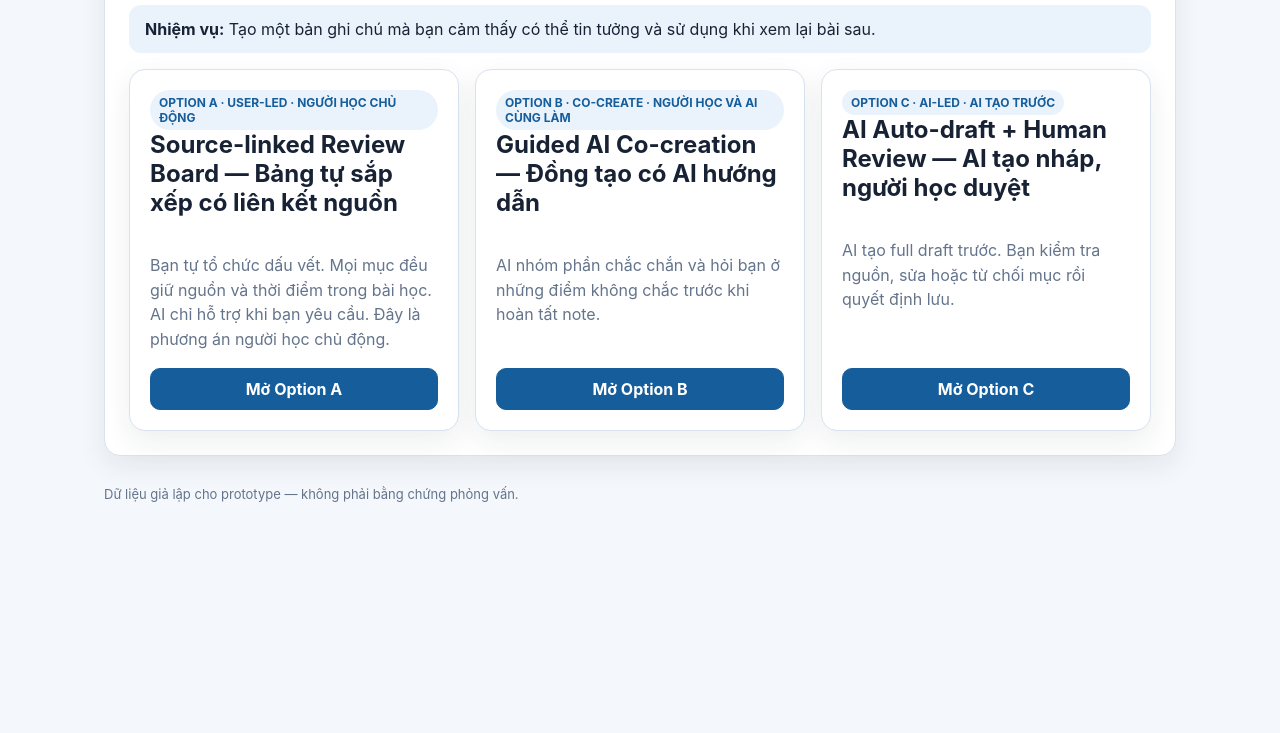
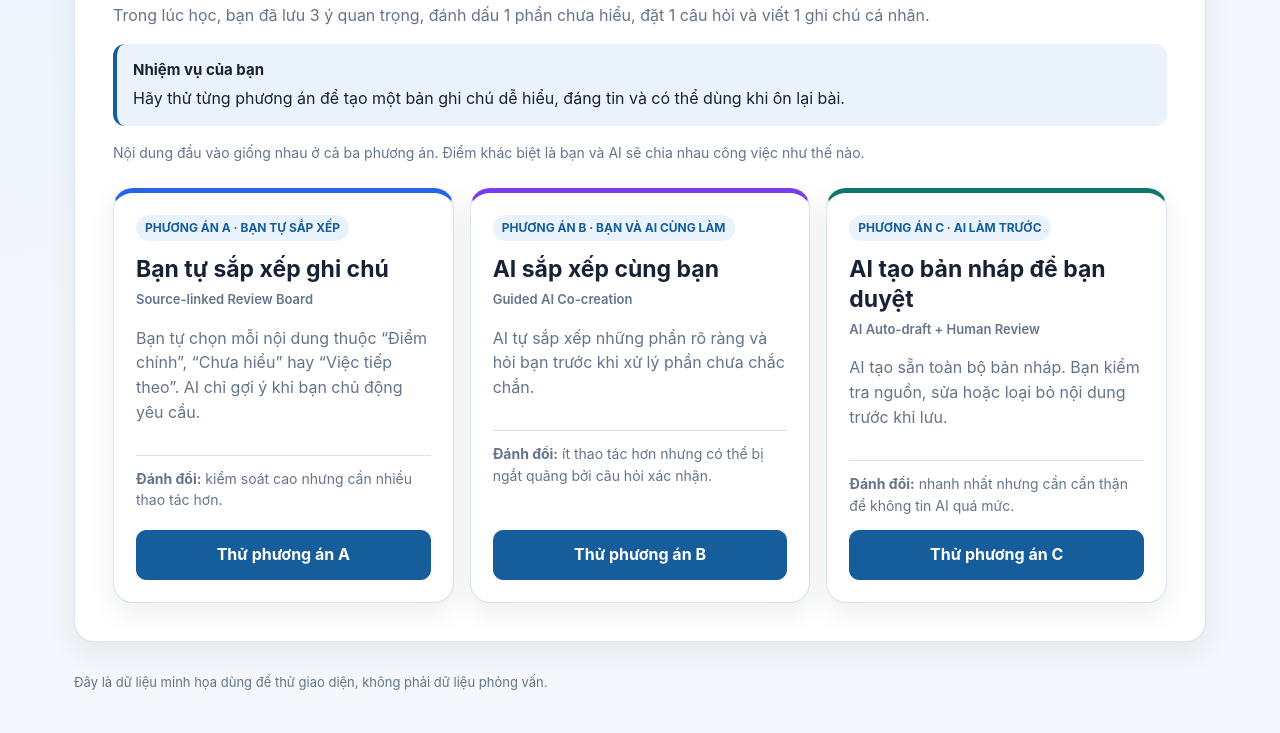
Before and after one commit to DTDung04092004/Track1_Day18_2A202602020_DuongTienDung, a plain HTML site: page prototype/index.html in a window 1280 px wide. Shown: the part 210-943 px from the top of the page. Before the commit the page ends 800 px from the top, so only its background shows below. Drawn offline with Linux system fonts and the light colour scheme.

Commit message:
feat(gate-4): improve Vietnamese prototype usability

```diff
--- a/prototype/index.html
+++ b/prototype/index.html
@@ -9,7 +9,7 @@
     content="width=device-width, initial-scale=1"
   >
 
-  <title>Day 18 — A/B/C Prototype — Prototype ba phương án</title>
+  <title>VLearn — Ba cách tạo ghi chú học tập</title>
 
   <link
     rel="stylesheet"
@@ -25,16 +25,16 @@
 
     <div>
       <div class="brand">
-        VLEARN · Ghi chú học tập cá nhân
+        VLEARN · Sổ tay học tập
       </div>
 
       <div class="lesson">
-        SQL JOINs cơ bản · Bài 4 · Dữ liệu mẫu thử nghiệm
+        Bài 4: SQL JOIN cơ bản · Dữ liệu minh họa
       </div>
     </div>
 
     <span class="badge">
-      COMMON CONTEXT · BỐI CẢNH DÙNG CHUNG
+      CÙNG MỘT BỐI CẢNH CHO A/B/C
     </span>
 
   </div>
@@ -42,37 +42,43 @@
   <section class="panel">
 
     <h1>
-      Bạn vừa hoàn thành bài SQL JOINs
+      Bạn vừa học xong bài SQL JOIN cơ bản
     </h1>
 
     <p class="muted">
-      Bạn đã tạo 3 đoạn đánh dấu, 1 phần “Chưa hiểu”,
-      1 câu hỏi và 1 ghi chú cá nhân.
+      Trong lúc học, bạn đã lưu 3 ý quan trọng, đánh dấu 1 phần chưa hiểu,
+      đặt 1 câu hỏi và viết 1 ghi chú cá nhân.
     </p>
 
     <div class="notice">
-      <strong>Nhiệm vụ:</strong>
-      Tạo một bản ghi chú mà bạn cảm thấy có thể tin tưởng
-      và sử dụng khi xem lại bài sau.
+      <strong>Nhiệm vụ của bạn</strong>
+      <span>Hãy thử từng phương án để tạo một bản ghi chú dễ hiểu, đáng tin và có thể dùng khi ôn lại bài.</span>
     </div>
+
+    <p class="helper intro-helper">
+      Nội dung đầu vào giống nhau ở cả ba phương án. Điểm khác biệt là bạn và AI sẽ chia nhau công việc như thế nào.
+    </p>
 
     <div class="grid">
 
-      <article class="card option-card">
+      <article class="card option-card option-a">
 
         <span class="badge">
-          OPTION A · USER-LED · NGƯỜI HỌC CHỦ ĐỘNG
+          PHƯƠNG ÁN A · BẠN TỰ SẮP XẾP
         </span>
 
         <h2>
-          Source-linked Review Board — Bảng tự sắp xếp có liên kết nguồn
+          Bạn tự sắp xếp ghi chú
         </h2>
 
+        <span class="english-label">Source-linked Review Board</span>
+
         <p>
-          Bạn tự tổ chức dấu vết.
-          Mọi mục đều giữ nguồn và thời điểm trong bài học.
-          AI chỉ hỗ trợ khi bạn yêu cầu. Đây là phương án người học chủ động.
+          Bạn tự chọn mỗi nội dung thuộc “Điểm chính”, “Chưa hiểu” hay “Việc tiếp theo”.
+          AI chỉ gợi ý khi bạn chủ động yêu cầu.
         </p>
+
+        <p class="option-tradeoff"><strong>Đánh đổi:</strong> kiểm soát cao nhưng cần nhiều thao tác hơn.</p>
 
         <div class="spacer"></div>
 
@@ -80,25 +86,28 @@
           class="btn"
           href="option-a.html"
         >
-          Mở Option A
+          Thử phương án A
         </a>
 
       </article>
 
-      <article class="card option-card">
+      <article class="card option-card option-b">
 
         <span class="badge">
-          OPTION B · CO-CREATE · NGƯỜI HỌC VÀ AI CÙNG LÀM
+          PHƯƠNG ÁN B · BẠN VÀ AI CÙNG LÀM
         </span>
 
         <h2>
-          Guided AI Co-creation — Đồng tạo có AI hướng dẫn
+          AI sắp xếp cùng bạn
         </h2>
 
+        <span class="english-label">Guided AI Co-creation</span>
+
         <p>
-          AI nhóm phần chắc chắn và hỏi bạn ở những điểm
-          không chắc trước khi hoàn tất note.
+          AI tự sắp xếp những phần rõ ràng và hỏi bạn trước khi xử lý phần chưa chắc chắn.
         </p>
+
+        <p class="option-tradeoff"><strong>Đánh đổi:</strong> ít thao tác hơn nhưng có thể bị ngắt quãng bởi câu hỏi xác nhận.</p>
 
         <div class="spacer"></div>
 
@@ -106,25 +115,28 @@
           class="btn"
           href="option-b.html"
         >
-          Mở Option B
+          Thử phương án B
         </a>
 
       </article>
 
-      <article class="card option-card">
+      <article class="card option-card option-c">
 
         <span class="badge">
-          OPTION C · AI-LED · AI TẠO TRƯỚC
+          PHƯƠNG ÁN C · AI LÀM TRƯỚC
         </span>
 
         <h2>
-          AI Auto-draft + Human Review — AI tạo nháp, người học duyệt
+          AI tạo bản nháp để bạn duyệt
         </h2>
 
+        <span class="english-label">AI Auto-draft + Human Review</span>
+
         <p>
-          AI tạo full draft trước.
-          Bạn kiểm tra nguồn, sửa hoặc từ chối mục rồi quyết định lưu.
+          AI tạo sẵn toàn bộ bản nháp. Bạn kiểm tra nguồn, sửa hoặc loại bỏ nội dung trước khi lưu.
         </p>
+
+        <p class="option-tradeoff"><strong>Đánh đổi:</strong> nhanh nhất nhưng cần cẩn thận để không tin AI quá mức.</p>
 
         <div class="spacer"></div>
 
@@ -132,7 +144,7 @@
           class="btn"
           href="option-c.html"
         >
-          Mở Option C
+          Thử phương án C
         </a>
 
       </article>
@@ -142,7 +154,7 @@
   </section>
 
   <footer>
-    Dữ liệu giả lập cho prototype — không phải bằng chứng phỏng vấn.
+    Đây là dữ liệu minh họa dùng để thử giao diện, không phải dữ liệu phỏng vấn.
   </footer>
 
 </div>
--- a/prototype/styles.css
+++ b/prototype/styles.css
@@ -7,6 +7,9 @@
 
   --primary: #165d9c;
   --primary-soft: #eaf3fb;
+  --a-accent: #2563eb;
+  --b-accent: #7c3aed;
+  --c-accent: #0f766e;
 
   --warning-bg: #fff7dc;
   --warning-border: #e2b73c;
@@ -33,8 +36,12 @@ body {
     "Segoe UI",
     sans-serif;
 
-  background: var(--bg);
+  background:
+    radial-gradient(circle at top left, #eaf3fb 0, transparent 34rem),
+    var(--bg);
   color: var(--text);
+  font-size: 16px;
+  line-height: 1.6;
 }
 
 a {
@@ -42,9 +49,9 @@ a {
 }
 
 .shell {
-  max-width: 1120px;
+  max-width: 1180px;
   margin: 0 auto;
-  padding: 24px;
+  padding: 28px 24px 40px;
 }
 
 .topbar {
@@ -59,6 +66,7 @@ a {
 .brand {
   font-weight: 800;
   letter-spacing: 0.02em;
+  font-size: 18px;
 }
 
 .lesson {
@@ -70,12 +78,28 @@ a {
 .card {
   background: var(--surface);
   border: 1px solid var(--border);
-  border-radius: 16px;
+  border-radius: 20px;
   box-shadow: var(--shadow);
 }
 
 .panel {
-  padding: 24px;
+  padding: clamp(20px, 4vw, 38px);
+}
+
+h1,
+h2,
+h3 {
+  line-height: 1.3;
+}
+
+h1 {
+  margin: 0 0 10px;
+  font-size: clamp(28px, 4vw, 42px);
+  letter-spacing: -0.025em;
+}
+
+h2 {
+  font-size: 21px;
 }
 
 .grid {
@@ -91,20 +115,61 @@ a {
 }
 
 .option-card {
-  padding: 20px;
-  min-height: 250px;
+  padding: 22px;
+  min-height: 330px;
 
   display: flex;
   flex-direction: column;
 }
 
 .option-card h2 {
-  margin-top: 0;
+  margin: 14px 0 4px;
+  font-size: 23px;
 }
 
 .option-card p {
   color: var(--muted);
   line-height: 1.55;
+}
+
+.option-card.option-a {
+  border-top: 5px solid var(--a-accent);
+}
+
+.option-card.option-b {
+  border-top: 5px solid var(--b-accent);
+}
+
+.option-card.option-c {
+  border-top: 5px solid var(--c-accent);
+}
+
+.option-tradeoff {
+  padding-top: 12px;
+  border-top: 1px solid var(--border);
+  font-size: 14px;
+}
+
+.english-label {
+  display: block;
+  color: var(--muted);
+  font-size: 13px;
+  font-weight: 600;
+}
+
+.page-subtitle {
+  margin: -2px 0 18px;
+}
+
+.helper {
+  color: var(--muted);
+  font-size: 14px;
+  line-height: 1.55;
+}
+
+.intro-helper {
+  max-width: 760px;
+  margin: 2px 0 24px;
 }
 
 .option-card .spacer {
@@ -123,6 +188,8 @@ a {
 
   font-size: 12px;
   font-weight: 700;
+  line-height: 1.35;
+  text-align: center;
 }
 
 .warning {
@@ -147,7 +214,8 @@ a {
 
   border-radius: 10px;
 
-  padding: 10px 14px;
+  min-height: 44px;
+  padding: 11px 16px;
 
   font-weight: 700;
   cursor: pointer;
@@ -159,6 +227,17 @@ a {
   justify-content: center;
 
   gap: 8px;
+}
+
+.btn:hover {
+  filter: brightness(0.96);
+  transform: translateY(-1px);
+}
+
+.btn:focus-visible,
+select:focus-visible {
+  outline: 3px solid rgba(22, 93, 156, 0.25);
+  outline-offset: 2px;
 }
 
 .btn.secondary {
@@ -192,7 +271,7 @@ a {
   border: 1px solid var(--border);
   border-radius: 12px;
 
-  padding: 13px;
+  padding: 15px;
   margin-bottom: 10px;
 
   background: white;
@@ -211,10 +290,18 @@ a {
   gap: 12px;
 }
 
+.two-col .columns {
+  grid-template-columns: 1fr;
+}
+
+.two-col .bucket {
+  min-height: 100px;
+}
+
 .bucket {
   min-height: 210px;
 
-  padding: 14px;
+  padding: 16px;
 
   background: #fbfdff;
 
@@ -245,10 +332,18 @@ a {
   margin-bottom: 16px;
 
   background: var(--primary-soft);
+  border-left: 4px solid var(--primary);
+  display: grid;
+  gap: 4px;
+}
+
+.notice strong {
+  font-size: 15px;
 }
 
 .source {
-  display: inline-flex;
+  display: flex;
+  width: fit-content;
 
   margin-top: 6px;
   padding: 4px 7px;
@@ -285,6 +380,7 @@ select {
   border-radius: 8px;
   background: white;
   color: var(--text);
+  font-size: 14px;
 }
 
 [contenteditable="true"] {
@@ -301,10 +397,23 @@ footer {
 
 @media (max-width: 820px) {
 
+  .shell {
+    padding: 16px 12px 28px;
+  }
+
+  .topbar {
+    align-items: flex-start;
+    flex-direction: column;
+  }
+
   .grid,
   .two-col,
   .columns {
     grid-template-columns: 1fr;
   }
 
+  .option-card {
+    min-height: auto;
+  }
+
 }
```
Also changed, not shown: prototype/option-a.html (+20 -14 lines), prototype/option-b.html (+17 -16 lines), prototype/option-c.html (+14 -13 lines), 1 other file.
